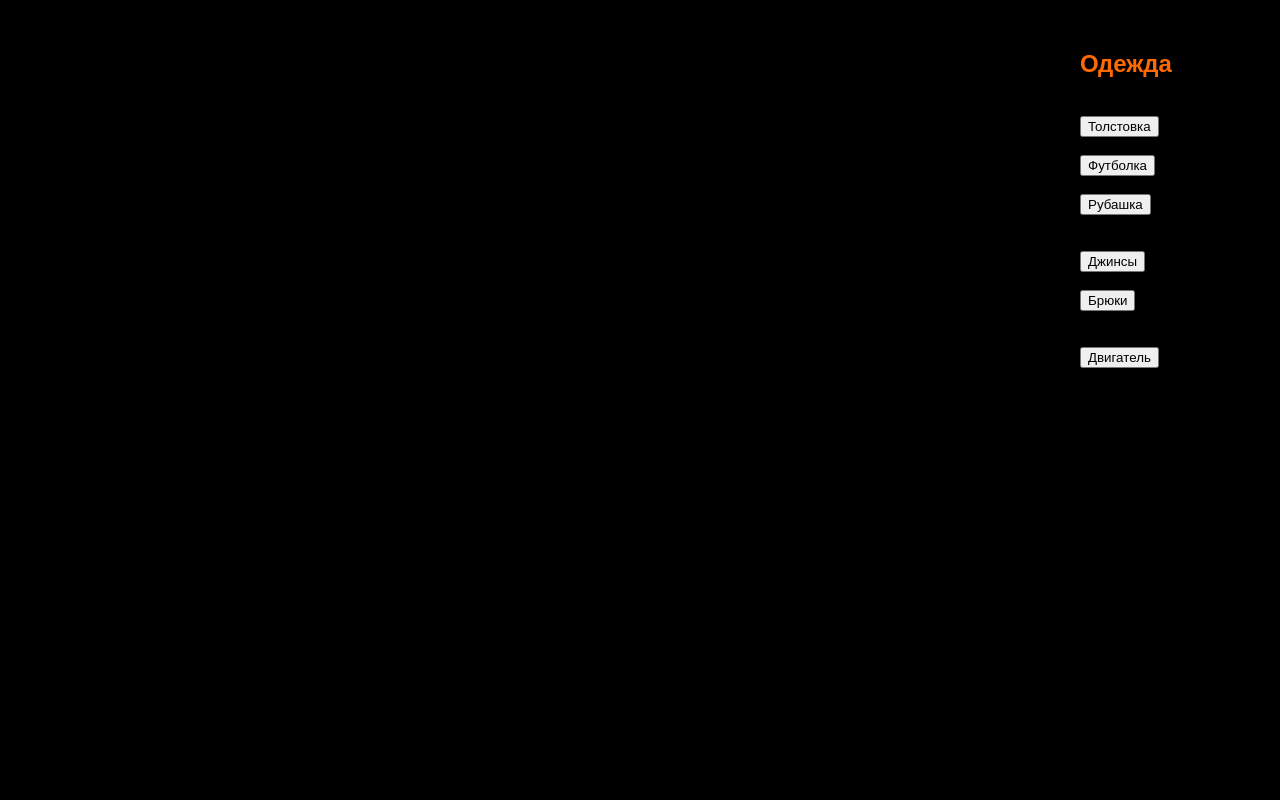
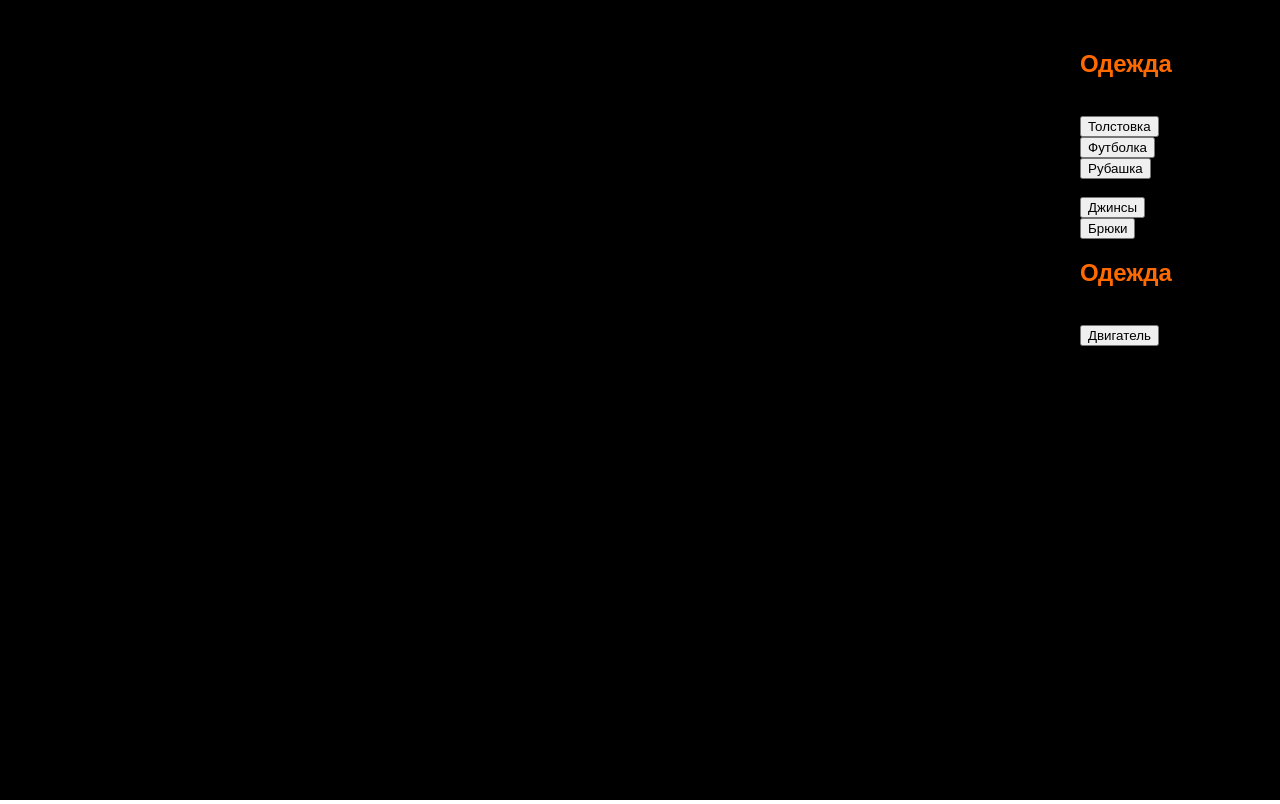
Before and after one commit to MrPaulPopov/urfuwebgl, a plain HTML site: page viewport5.html in a window 1280 px wide. Drawn offline with Linux system fonts and the light colour scheme; no server answers.

Commit message:
Create viewport5.html

```diff
--- a/viewport5.html
+++ b/viewport5.html
@@ -349,11 +349,12 @@
 
     <div id="rightcol">
    <h2>Одежда</h2><br>
-   <button onclick="wipeScene();removeTop();addHoodie();">Толстовка</button><br><br>
-   <button onclick="wipeScene();removeTop();addTshirt();">Футболка</button><br><br>
-   <button onclick="wipeScene();removeTop();addFormaltop();">Рубашка</button><br><br><br>
-   <button onclick="wipeScene();removeBottom();addDenim();">Джинсы</button><br><br>
-   <button onclick="wipeScene();removeBottom();addFormalpants();">Брюки</button><br><br><br>
+   <button onclick="wipeScene();removeTop();addHoodie();">Толстовка</button><br>
+   <button onclick="wipeScene();removeTop();addTshirt();">Футболка</button><br>
+   <button onclick="wipeScene();removeTop();addFormaltop();">Рубашка</button><br><br>
+   <button onclick="wipeScene();removeBottom();addDenim();">Джинсы</button><br>
+   <button onclick="wipeScene();removeBottom();addFormalpants();">Брюки</button><br>
+	<h2>Одежда</h2><br>
    <button onclick="wipeScene();removeExceptEngine();addEngine();">Двигатель</button><br>
    </div>
 </body>
```
